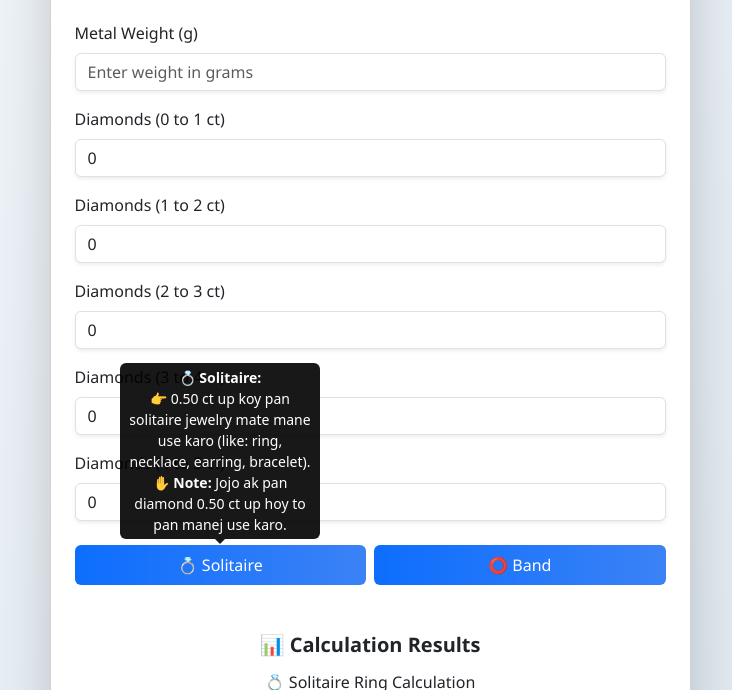
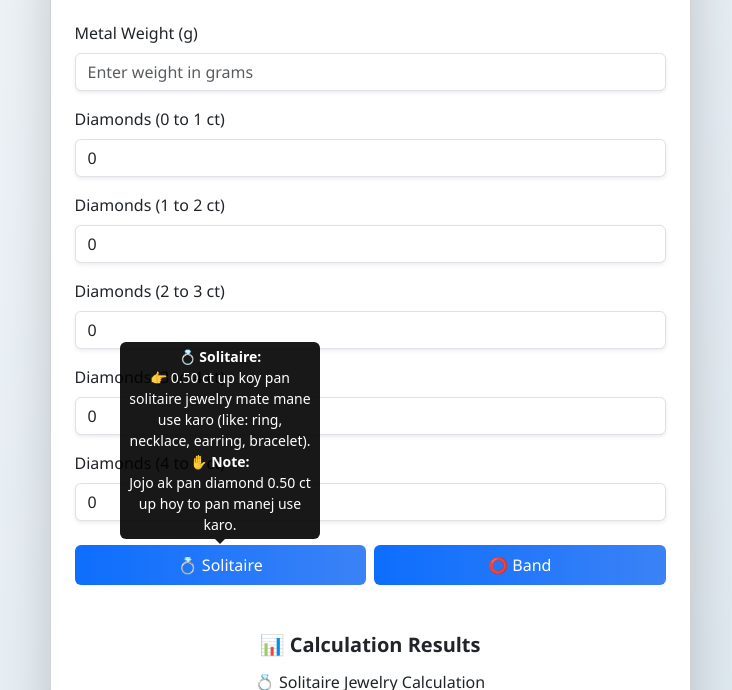
Before and after one commit to DeepGabani2003/newcvd25off, a plain HTML site: page index.html.html in a window 1280 px wide. Both pictures are taken after a click on the button "💍 Solitaire". Shown: the part 110-800 px from the top of the page, without its empty margins (270-1002 px from the left). Drawn offline with nearby package versions, Linux system fonts and the light colour scheme.

Commit message:
Update index.html.html

```diff
--- a/index.html.html
+++ b/index.html.html
@@ -36,15 +36,15 @@
           <div class="col-12"><label class="form-label">Diamonds (4 to 5 ct)</label><input type="number" id="diamond3_1" class="form-control shadow-sm" value="0"></div>
         </div>
 
-        <!-- Buttons with HTML tooltips (line breaks) -->
+        <!-- Buttons with tooltips -->
         <div class="text-center mt-4 d-flex gap-2">
-         <button
+          <button
             class="btn btn-primary w-50 py-2"
             onclick="calculatePrice('solitaire')"
             data-bs-toggle="tooltip"
             data-bs-placement="top"
             data-bs-html="true"
-            title="💍 <strong>Solitaire:</strong><br>👉 0.50 ct up koy pan solitaire jewelry mate mane use karo (like: ring, necklace, earring, bracelet).<br>✋ <strong>Note:</strong> Jojo ak pan diamond 0.50 ct up hoy to pan manej use karo.">
+            title="💍 <strong>Solitaire:</strong><br>👉 0.50 ct up koy pan solitaire jewelry mate mane use karo (like: ring, necklace, earring, bracelet).<br>✋ <strong>Note:</strong><br>Jojo ak pan diamond 0.50 ct up hoy to pan manej use karo.">
             💍 Solitaire
           </button>
 
@@ -56,9 +56,7 @@
             data-bs-html="true"
             title="⭕ <strong>Band:</strong><br>👉 Koy pan multi-size diamond all under 0.50 ct mate mane use karo (like: all minimalist jewelry).">
             ⭕ Band
-</button>
-
-
+          </button>
         </div>
 
         <!-- Results -->
@@ -83,9 +81,9 @@ function calculatePrice(type) {
 
   let diamondCost = (d0_80 * 10000) + (d1_25 * 12000) + (d2 * 14000) + (d2_3 * 16000) + (d3_1 * 18000);
 
-  // factors
-  let finalFactor = type === "solitaire" ? 2.2 : 1.8;
-  let listingFactor = type === "solitaire" ? 2.75 : 2.25;
+  // multipliers
+  let finalFactor = (type === "solitaire") ? 2.2 : 1.8;
+  let listingFactor = (type === "solitaire") ? 2.75 : 2.25;
 
   // silver
   let silverMakingDiv = ((metalWeight*250 + metalWeight*1000 + diamondCost + 8500) / 85);
@@ -98,19 +96,19 @@ function calculatePrice(type) {
   let gold10kListing = gold10kMakingDiv * listingFactor;
 
   // gold 14k
-  let gold14kMakingDiv = ((metalWeight*8400 + metalWeight*1000 + diamondCost + 8500) / 85);
+  let gold14kMakingDiv = ((metalWeight*8500 + metalWeight*1000 + diamondCost + 8500) / 85);
   let gold14kFinal = gold14kMakingDiv * finalFactor;
   let gold14kListing = gold14kMakingDiv * listingFactor;
 
   // gold 18k
-  let gold18kMakingDiv = ((metalWeight*10700 + metalWeight*1000 + diamondCost + 8500) / 85);
+  let gold18kMakingDiv = ((metalWeight*10500 + metalWeight*1000 + diamondCost + 8500) / 85);
   let gold18kFinal = gold18kMakingDiv * finalFactor;
   let gold18kListing = gold18kMakingDiv * listingFactor;
 
   function format(value) { return value.toFixed(2); }
 
   document.getElementById("results").innerHTML = `
-    <h6 class="text-center mb-2">${type === "solitaire" ? "💍 Solitaire Ring" : "💍 Band Ring"} Calculation</h6>
+    <h6 class="text-center mb-2">${type === "solitaire" ? "💍 Solitaire Jewelry" : "⭕ Band Jewelry"} Calculation</h6>
     <table class="table table-bordered table-hover text-center align-middle">
       <thead>
         <tr>
@@ -155,11 +153,10 @@ document.addEventListener("keydown", function(e) {
   if (e.key === "Enter") calculatePrice('solitaire');
 });
 
-// Enable tooltips (Bootstrap)
+// Enable tooltips
 document.addEventListener("DOMContentLoaded", function () {
   let tooltipTriggerList = [].slice.call(document.querySelectorAll('[data-bs-toggle="tooltip"]'));
   tooltipTriggerList.map(function (tooltipTriggerEl) {
-    // Using data-bs-html="true" so <br> works; default arrow will be shown
     return new bootstrap.Tooltip(tooltipTriggerEl);
   });
 });
```
